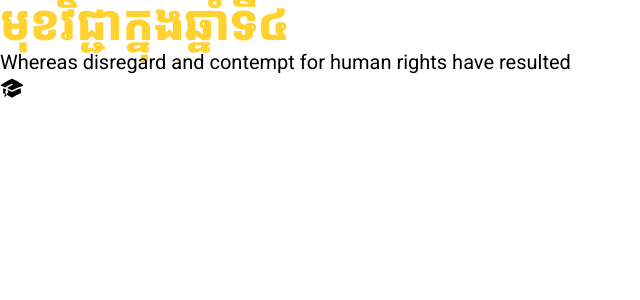
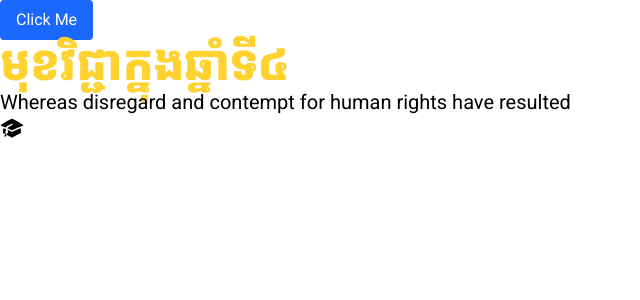
Before and after one commit to ITC-Sharing/ITC-sharing-frontend, a Vue app: page / in a window 1280 px wide. Shown: the top 300 px of the page, without its empty margins (0-640 px from the left). Built offline with nearby package versions, Linux system fonts and the light colour scheme.

Commit message:
create button

```diff
--- a/src/App.vue
+++ b/src/App.vue
@@ -1,6 +1,9 @@
-<script setup lang="ts"></script>
+<script setup lang="ts">
+import ButtonPrimary from "./components/ButtonPrimary.vue";
+</script>
 
 <template>
+  <ButtonPrimary />
   <h1 class="text-5xl font-bold text-amber-300">មុខវិជ្ជាក្នុងឆ្នាំទី៤</h1>
   <p class="text-xl">
     Whereas disregard and contempt for human rights have resulted
--- /dev/null
+++ b/src/components/ButtonPrimary.vue
@@ -0,0 +1,3 @@
+<template>
+  <button class="px-4 py-2 bg-[#1B68FF] text-white rounded hover:bg-[#093ABE]">Click Me</button>
+</template>
```
